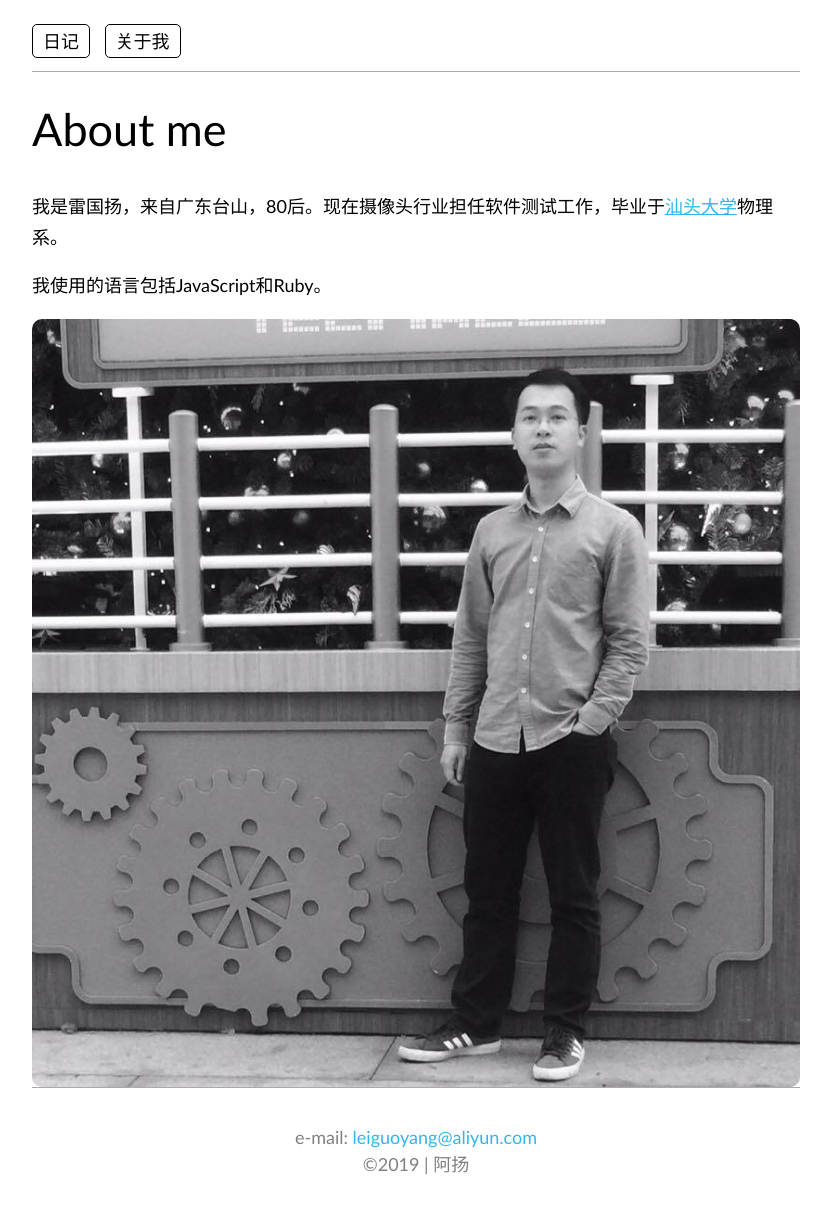
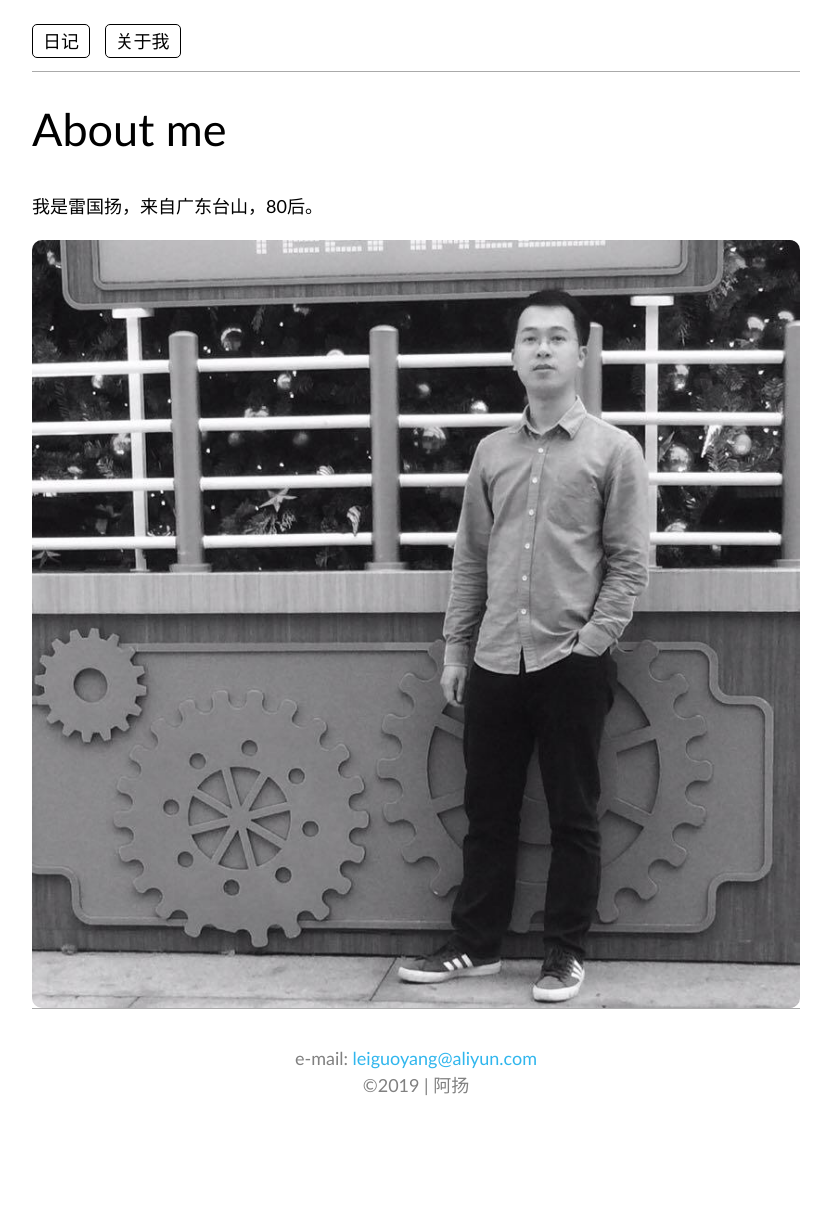
Before and after one commit to leiguoyang/leiguoyang.github.io, a Jekyll site: the page built from about.html, in a window 1280 px wide. Shown: the whole page, without its empty margins (224-1055 px from the left). Built offline with Jekyll 4.4.1, drawn with Linux system fonts in a browser that asks for light colours; after the commit the page ends 1135 px from its top, so only the background shows below that.

Commit message:
Update about.html

```diff
--- a/about.html
+++ b/about.html
@@ -4,6 +4,5 @@ title: About me
 ---
 
 <h1>About me</h1>
-<p>我是雷国扬，来自广东台山，80后。现在摄像头行业担任软件测试工作，毕业于<a href="https://www.stu.edu.cn/" title="https://www.stu.edu.cn/">汕头大学</a>物理系。</p>
-<p>我使用的语言包括JavaScript和Ruby。</p>
+<p>我是雷国扬，来自广东台山，80后。</p>
 <img src="images/me.jpg" title="你好，我是雷国扬" alt="my portrait" style="display: block; width: 100%; border-radius: 10px;">
```
